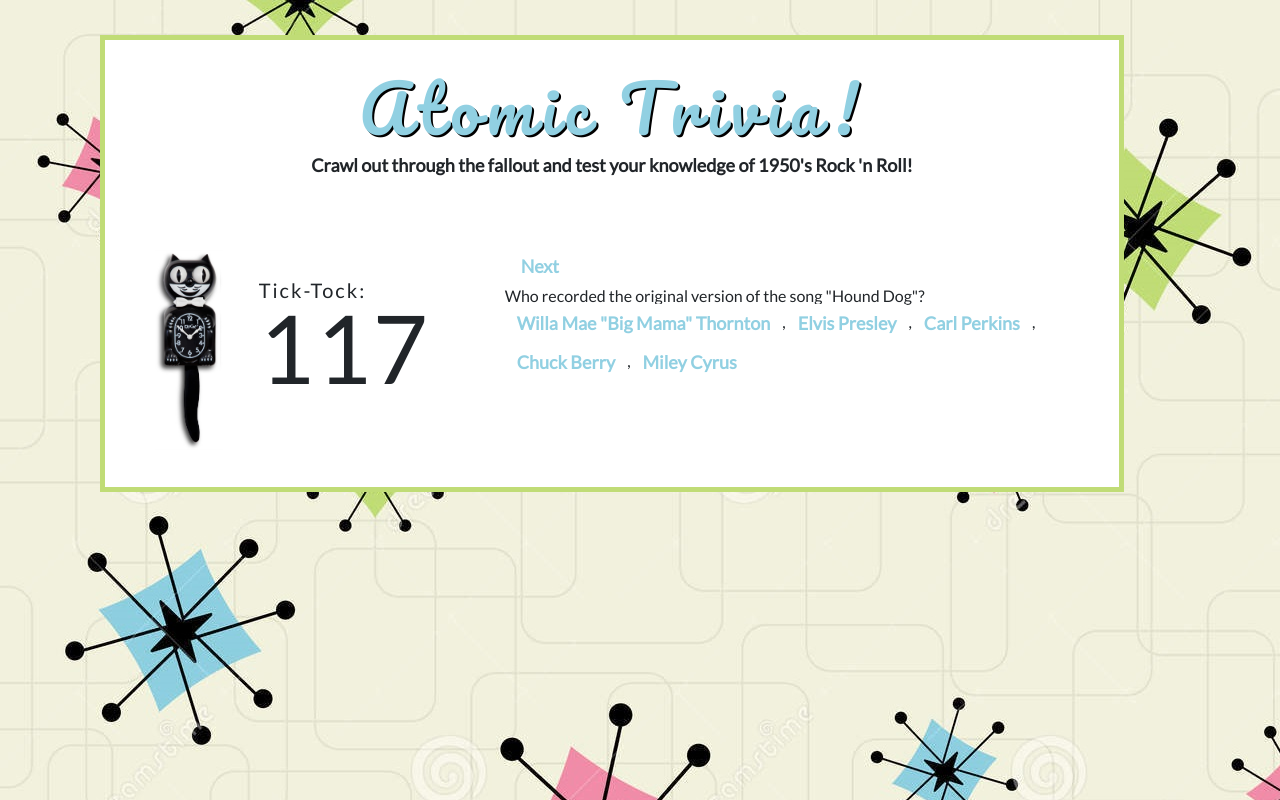
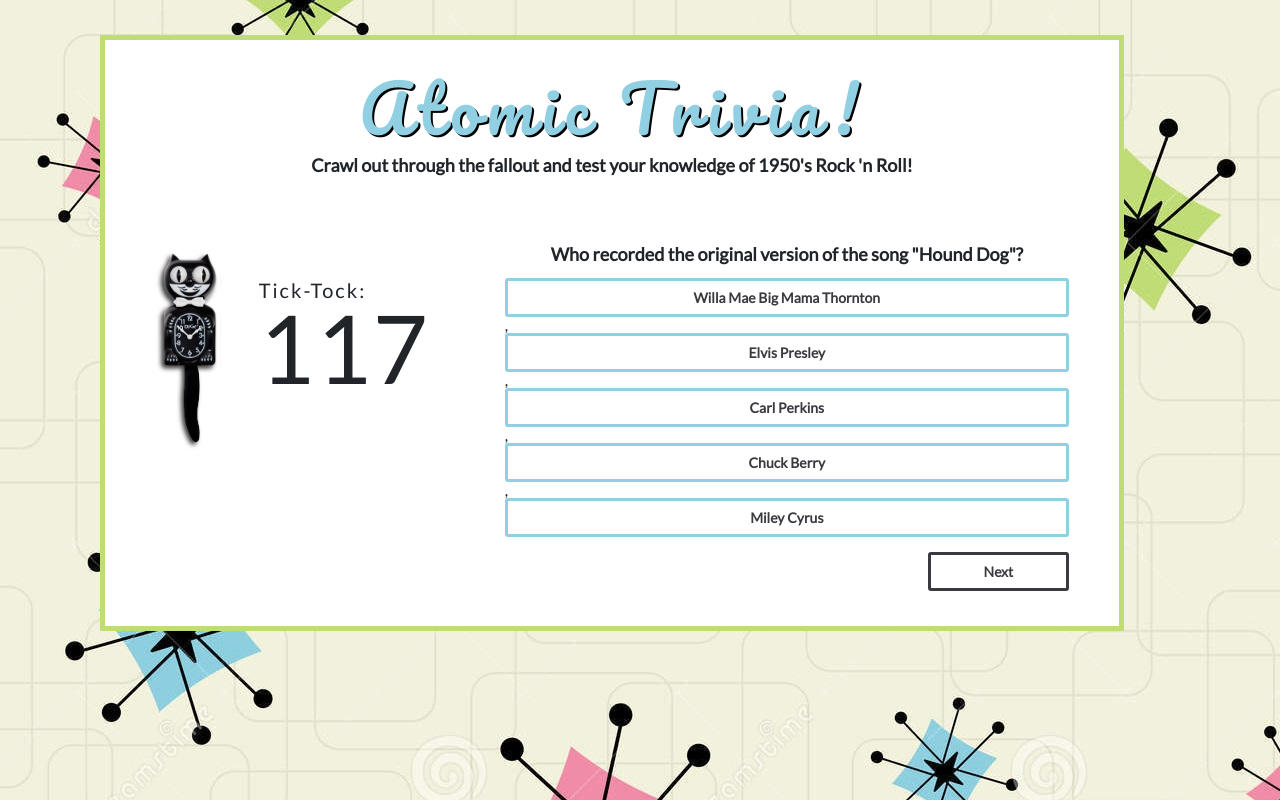
Before and after one commit to AlyciamRiley/Trivia-game-easier, a plain HTML site: page index.html in a window 1280 px wide. Both pictures are taken after a click on the button "Start". Drawn offline with nearby package versions, Linux system fonts and the light colour scheme.

Commit message:
attrs added

```diff
--- a/assets/css/style.css
+++ b/assets/css/style.css
@@ -1,19 +1,8 @@
 body {
-    background-image:url(../images/retro-star-background-6594470.jpg);
+    background-image: url(../images/retro-star-background-6594470.jpg);
     background-attachment: fixed;
     font-family: 'Lato', sans-serif;
-    display: inline-block;
-
-}
-
-#main-body {
-    border: 5px solid #c0dc76;
-    max-width: 1024px;
-    width: 100%;
-
-    margin: 35px auto auto 100px;
-    padding: 35px;
-    background-color: #fff;;
+    display: flex;
 
 }
 
@@ -25,7 +14,6 @@ h1 {
     color: #91d0e2;
     text-shadow: 2px 2px #000;
     letter-spacing: 7px;
-
 }
 
 h2 {
@@ -37,19 +25,27 @@ h2 {
 h3 {
     padding-left: 45px;
     font-size: 17px;
-
 }
 
 h4 {
     font-size: 20px;
     font-weight: bold;
 }
-#sub-heading{
+
+#main-body {
+    border: 5px solid #c0dc76;
+    max-width: 1024px;
+    width: 100%;
+    margin: 35px auto auto 100px;
+    padding: 35px;
+    background-color: #fff;
+}
+
+#sub-heading {
     line-height: 50px;
     text-align: center;
     font-weight: 700;
     font-size: 18px;
-
 }
 
 .container {
@@ -59,14 +55,11 @@ h4 {
 
 
 #tick-tock {
-   /* border: 5px solid pink;*/
     margin-left: 25px;
     margin-top: 50px;
     padding-top: 15px;
     font-size: 20px;
     letter-spacing: 2px;
-
-
 }
 
 
@@ -74,46 +67,62 @@ h4 {
     height: 200px;
     width: auto;
     margin-top: 35px;
-    /*border: 5px solid purple;*/
-
 }
 
-#trivia-question {
-    /*border: 5px solid black;*/
-    width: 400px;
-    height: 400px;
-    text-align: center;
-
+.questions {
+    font-size: 18px;
+    font-weight: 700;
+    align-self: center;
+    margin-bottom: 15px;
 }
 
-#question-display {
-    font-size: 25px;
-    font-weight: 700;
+.options {
+    display: flex;
+    flex-direction: column;
 }
 
-#choices {
-    padding: 15px;
-}
-
-.btn,  #submit-btn {
-   background-color: #FFF;
+.btn,
+#submit-btn {
+    background-color: #FFF;
     border: none;
     color: #91d0e2;
     text-align: center;
     text-decoration: none;
-    display: inline-block;
     font-size: 18px;
     font-weight: 700;
 }
 
+.btn.answers {
+    background-color: #FFF;
+    border: 3px solid #91d0e2;
+    border-radius: 3px;
+    color: #3a393f;
+    font-size: 14px;
+}
+
+.btn.next {
+    background-color: #FFF;
+    border: 3px solid #3a393f;
+    border-radius: 3px;
+    color: #3a393f;
+    font-size: 14px;
+    width: 25%;
+    margin-top: 15px;
+    align-self: flex-end;
+}
+
 #quiz-area {
     padding-top: 30px;
+    display: flex;
+    flex-direction: column;
     padding-left: 50px;
 }
+
 #startGame {
     font-size: 40px;
 }
-#submit-btn{
+
+#submit-btn {
     font-size: 30px;
     border: 3px solid #91d0e2;
     border-radius: 3px;
@@ -121,18 +130,17 @@ h4 {
     padding: 5px;
     margin-left: 150px;
     margin-top: 25px;
-
 }
 
-
-.btn:hover, .btn:focus,  #submit-btn:hover,  #submit-btn:focus {
+.btn:hover,
+.btn:focus,
+#submit-btn:hover,
+#submit-btn:focus {
     color: #fff;
     background-color: #91d0e2;
     border-color: #91d0e2;
 }
 
-
-
 #countdown {
     font-size: 95px;
 }
--- a/assets/javascript/app2.js
+++ b/assets/javascript/app2.js
@@ -1,4 +1,4 @@
-window.onload = function() {
+window.onload = function () {
   let intervalId;
   let timer = 120;
   var correct = 0;
@@ -9,24 +9,21 @@ window.onload = function() {
   var newBtns = [];
 
 
-  $('#nextQuestion').hide();
+  $('.nextQuestion').hide();
 
-  let questionArray = [
-    {
-      question:
-        "Who recorded the original version of the song &quot;Hound Dog&quot;?",
+  let questionArray = [{
+      question: "Who recorded the original version of the song &quot;Hound Dog&quot;?",
       answers: [
-        'Willa Mae "Big Mama" Thornton',
+        'Willa Mae Big Mama Thornton',
         "Elvis Presley",
         "Carl Perkins",
         "Chuck Berry",
         "Miley Cyrus"
       ],
-      correctAnswer: 'Willa Mae "Big Mama" Thornton'
+      correctAnswer: 'Willa Mae Big Mama Thornton'
     },
     {
-      question:
-        "Who was marketed by her record company as the &quot;Female Elvis&quot;?",
+      question: "Who was marketed by her record company as the &quot;Female Elvis&quot;?",
       answers: [
         "Wanda Jackson",
         "Janis Martin",
@@ -37,8 +34,7 @@ window.onload = function() {
       correctAnswer: "Janis Martin"
     },
     {
-      question:
-        "Who sang the 1957 song &quot;Whole Lotta Shakin Goin On&quot;?",
+      question: "Who sang the 1957 song &quot;Whole Lotta Shakin Goin On&quot;?",
       answers: [
         "Elvis Presley",
         "Jerry Lee Lewis",
@@ -49,8 +45,7 @@ window.onload = function() {
       correctAnswer: "Jerry Lee Lewis"
     },
     {
-      question:
-        "&quot;Rebel-Rouser&quot;, &quot;Cannonball&quot;, and &quot;Because They Are Young&quot; were all hits by which artist?",
+      question: "&quot;Rebel-Rouser&quot;, &quot;Cannonball&quot;, and &quot;Because They Are Young&quot; were all hits by which artist?",
       answers: [
         "The Big Bopper",
         "Jerry Lee Lewis",
@@ -62,8 +57,7 @@ window.onload = function() {
     },
 
     {
-      question:
-        "Who spent three weeks at No.1 in 1957 with &quot;That’ll be the Day&quot;?",
+      question: "Who spent three weeks at No.1 in 1957 with &quot;That’ll be the Day&quot;?",
       answers: [
         "Buddy Holly",
         "June Carter",
@@ -75,6 +69,8 @@ window.onload = function() {
     }
   ];
 
+  var totalQuestions = questionArray.length;
+  console.log(totalQuestions);
   //this is your timer.  It is working.  Do not touch it.
   function startTimer() {
     intervalId = setInterval(decrement, 1000);
@@ -95,102 +91,52 @@ window.onload = function() {
   }
 
   function getQuestions() {
-    var answerSelection = questionArray[currentOptions].answers;
-    // var btn = '<div class="btn">' + answerSelections + '</div>';
-
-
-    // answerSelection.map(function(answerSelections){
-    //   var btn = '<div class="btn">' + answerSelections + '</div>';
-    //   return allBtns.push(btn);
-    // })
-
-    // allBtns.map(btns => displayBtns.push(btns));
-
-    questionArray[currentQuestion].answers.forEach(function(btn){
-      var displayBtns = '<div class="btn">' + btn + '</div>'
+    questionArray[currentQuestion].answers.forEach(function (btn) {
+      var displayBtns = '<div class="btn answers" attr="' + btn + '">' + btn + '</div>'
+      console.log(btn);
       allBtns.push(displayBtns);
-      console.log(displayBtns);
     })
 
 
-    $("#quiz-area").append("<div class='questions'>" + questionArray[currentQuestion].question + '</div>' + '<div class="options">' + allBtns + '</div>');
-      // var totalQuestions = $('.questions').length;
+    $("#quiz-area").append("<div class='questions'>" + questionArray[currentQuestion].question + '</div>' + '<div class="options">' + allBtns + '</div><div class="btn next nextQuestion">Next</div>');
     $('.questions').show();
     $("#quiz-area").append("<button id='submit-btn'>Done</button>");
     $('#submit-btn').hide();
     $('#startGame').hide();
-      $('#nextQuestion').show();
+    $('.nextQuestion').show();
 
-    $('#nextQuestion').click(function () {
+    $('.nextQuestion').click(function () {
       newBtns = [];
       currentQuestion++;
       currentOptions++;
       questionArray[currentOptions].answers.forEach(function (btn) {
-        var displayBtns = '<div class="btn">' + btn + '</div>'
+        var displayBtns = '<div class="btn answers">' + btn + '</div>'
         newBtns.push(displayBtns);
       })
 
       $('.questions').html(questionArray[currentQuestion].question).fadeIn();
       $('.options').html(newBtns).fadeIn();
-
-    });
-
-  }
-  function checkScore() {
-    //Queston 1
-    $.each($("input[name='question-0']:checked"), function() {
-      if ($(this).val() === questionArray[0].correctAnswer) {
-        correct++;
-      } else {
-        incorrect++;
-      }
-    });
-
-    //Question 2
-    $.each($("input[name='question-1']:checked"), function() {
-      if ($(this).val() === questionArray[1].correctAnswer) {
-        correct++;
-      } else {
-        incorrect++;
-      }
-    });
-
-    //Question 3
-    $.each($("input[name='question-2']:checked"), function() {
-      if ($(this).val() === questionArray[2].correctAnswer) {
-        correct++;
-      } else {
-        incorrect++;
-      }
-    });
-
-    //Question 4
-    $.each($("input[name='question-3']:checked"), function() {
-      if ($(this).val() === questionArray[3].correctAnswer) {
-        correct++;
-      } else {
-        incorrect++;
-      }
-
-    });
-
-    //Question 5
-    $.each($("input[name='question-4']:checked"), function() {
-      if ($(this).val() === questionArray[4].correctAnswer) {
-        correct++;
-      } else {
-        incorrect++;
-      }
     });
   }
 
-function displayResults(){
+  function checkScore() {
+    //Queston 1
+      if ($(this).val() === questionArray[currentQuestion].correctAnswer) {
+        correct++;
+        console.log("true")
+      } else {
+        incorrect++;
+        console.log()
+      }
+  }
+
+  function displayResults() {
     $("#quiz-area").empty();
     $("#timer-area").empty();
     $("#quiz-area").append("<h3>Correct:  " + correct + "</h3>");
     $("#quiz-area").append("<h3> Incorrect:  " + incorrect + "</h3>");
 
-  if(correct > incorrect) {
+    if (correct > incorrect) {
       $("#quiz-area").prepend("<h4>You win, Daddy-o!</h4><br>")
     } else {
       $("#quiz-area").prepend("<h4>You're cruisin' for a bruisin', try again!</h4><br>")
@@ -198,15 +144,23 @@ function displayResults(){
   }
 
   // Click Events
-  $(document).on("click", "#startGame", function() {
+  $(document).on("click", "#startGame", function () {
     $("#startGame").replaceWith();
     startTimer();
     decrement();
     getQuestions();
   });
 
-  $(document).on("click", "#submit-btn", function() {
-    checkScore();
-    displayResults();
+
+  $(document).on("click", ".answers", function () {
+    console.log("this was clicked")
+    console.log(this.val)
+    if ($(this).val() === questionArray[currentQuestion].correctAnswer) {
+      correct++;
+      console.log("true")
+    } else {
+      incorrect++;
+      console.log()
+    }
   });
 };
--- a/index.html
+++ b/index.html
@@ -4,8 +4,8 @@
 <head>
     <title>Atomic Trivia</title>
     <meta charset="UTF-8">
-    <link rel="stylesheet" href="https://maxcdn.bootstrapcdn.com/bootstrap/4.0.0-beta.2/css/bootstrap.min.css" integrity="sha384-PsH8R72JQ3SOdhVi3uxftmaW6Vc51MKb0q5P2rRUpPvrszuE4W1povHYgTpBfshb"
-        crossorigin="anonymous">
+    <link rel="stylesheet" href="https://maxcdn.bootstrapcdn.com/bootstrap/4.0.0-beta.2/css/bootstrap.min.css"
+        integrity="sha384-PsH8R72JQ3SOdhVi3uxftmaW6Vc51MKb0q5P2rRUpPvrszuE4W1povHYgTpBfshb" crossorigin="anonymous">
     <link rel="stylesheet" type="text/css" href="assets/css/reset.css">
     <link rel="stylesheet" type="text/css" href="assets/css/style.css">
     <link href="https://fonts.googleapis.com/css?family=Lato|Pacifico" rel="stylesheet">
@@ -34,13 +34,9 @@
 
                 <div class="col-md-8" id="quiz-area">
                     <button type="button" id="startGame" class="btn btn-primary btn-lg">Start</button>
-
-                    <div id="start"></div>
-                    <div id="next"><button type="button" id="nextQuestion" class="btn btn-primary btn-lg">Next</button></div>
                 </div>
             </div>
         </div>
-    </div>
     </div>
     <script src="assets/javascript/app2.js"></script>
 </body>
```
Lines whose indentation alone changed are shown as unchanged.
